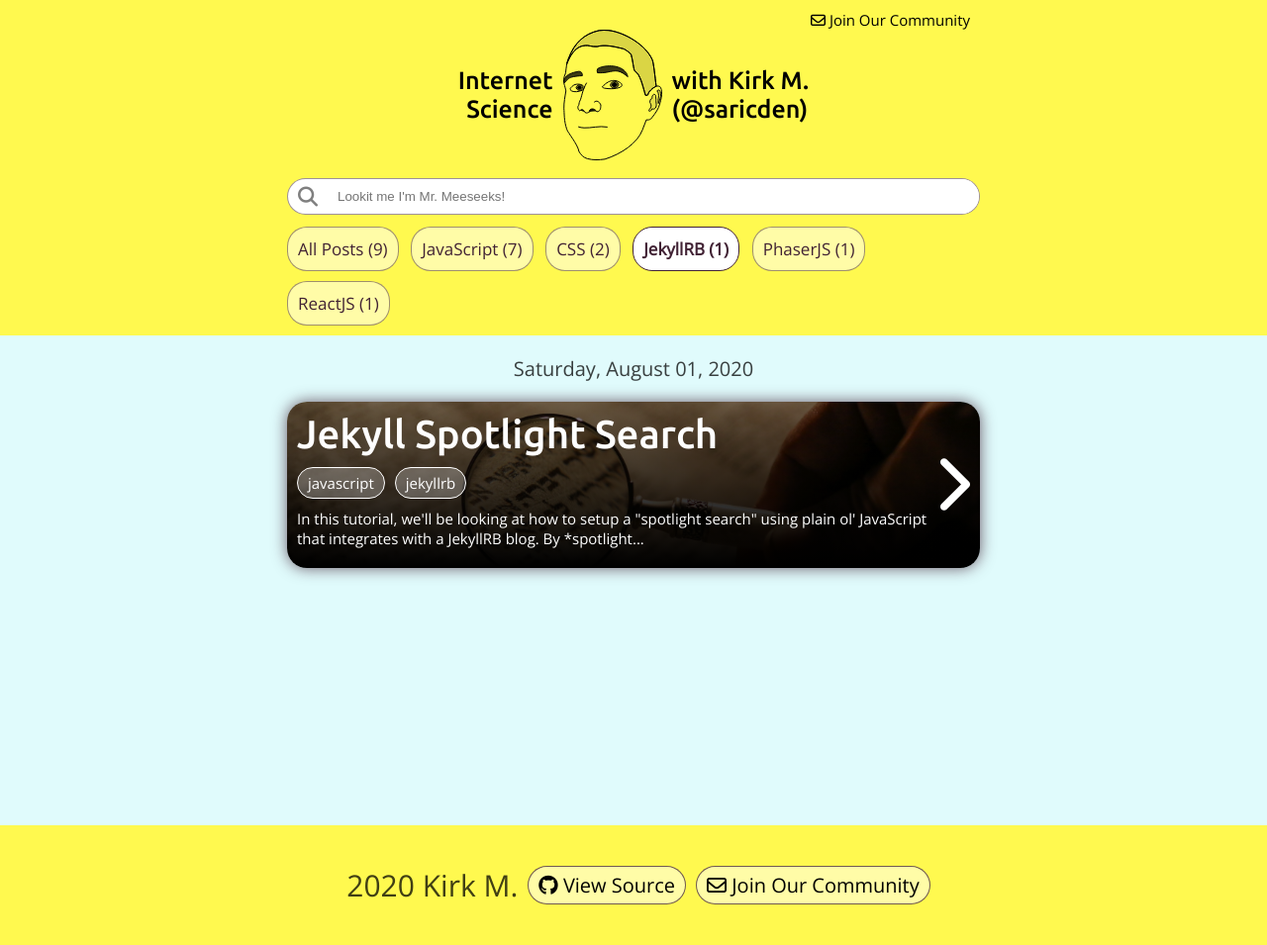
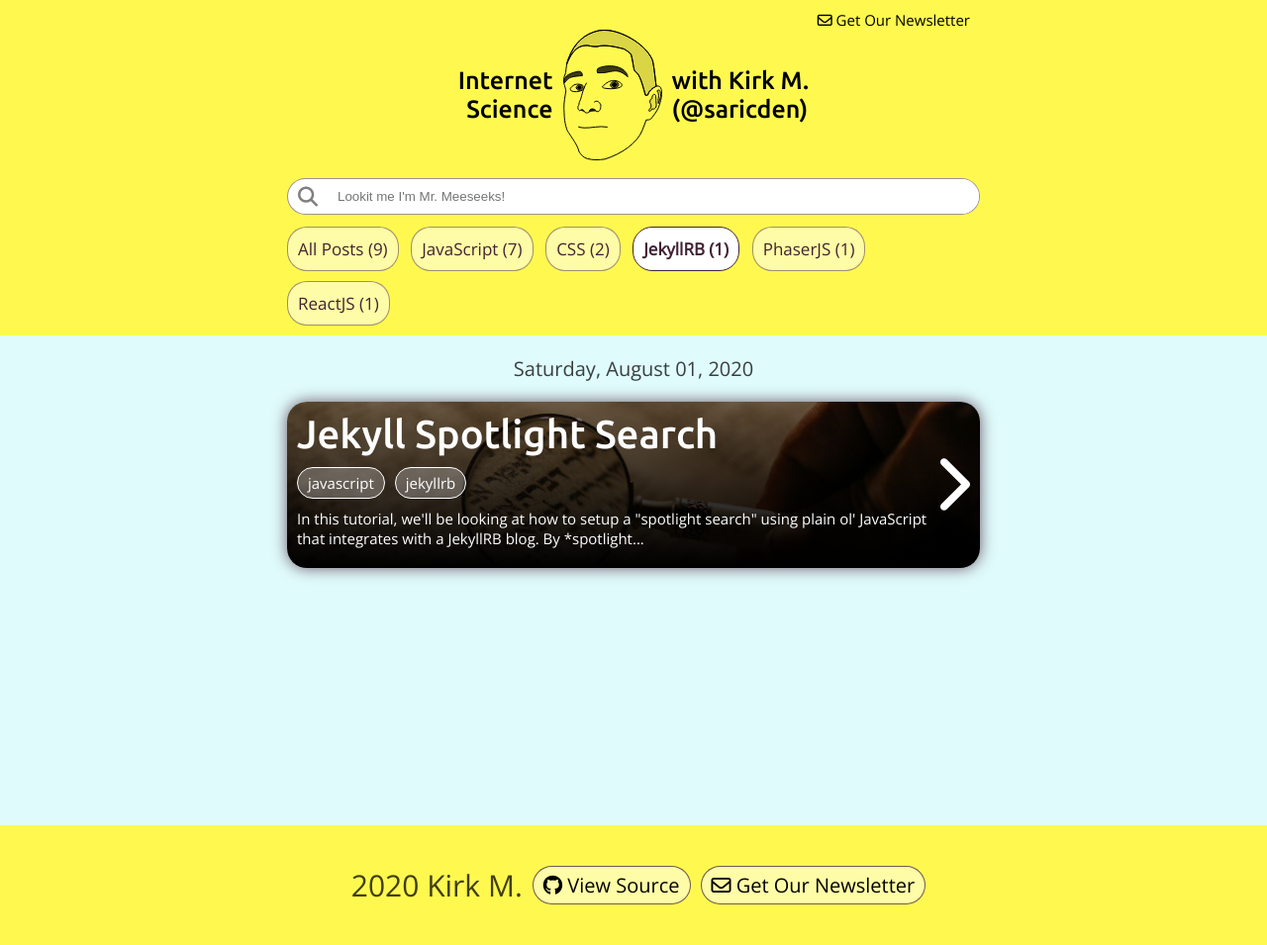
Before and after one commit to saricden/saricden.github.io, a Jekyll site: the page built from _posts/lists/2020-08-01-jekyllrb.md, in a window 1280 px wide. Shown: the whole page at 99% size. Built offline with Jekyll 4.4.1, drawn with Linux system fonts in a browser that asks for light colours; nearby versions of some CDN libraries.

Commit message:
Changes verbage on subscribe buttons + dialog.

```diff
--- a/_layouts/default.html
+++ b/_layouts/default.html
@@ -41,7 +41,7 @@
     <div class="join-community">
       <a href="" class="join-btn">
         <i class="fa fa-envelope-o"></i>
-        Join Our Community
+        Get Our Newsletter
       </a>
     </div>
 
@@ -64,20 +64,19 @@
     </a>
     <a href="" class="join-btn">
       <i class="fa fa-envelope-o"></i>
-      Join Our Community
+      Get Our Newsletter
     </a>
   </footer>
 
   <div class="modal open-haven">
     <div>
       <header>
-        <i class="fab fa-discord"></i>
-        Join Open Haven on Discord
+        <i class="fa fa-envelope-o"></i>
+        Get Our Newsletter
       </header>
       <p>
-        Open Haven is our online community of creators, movers, and shakers. We'd love you to be apart of it. Submit the form below with a valid email address to receive your very own invite link.
+        Get the Internet Science newsletter! Join our mailing list if you're interested in hearing the latest in what Internet Science has to offer! We'll never send you spam or sell your info. You are able to unsubscribe at any time.
       </p>
-      <p>Upon submitting your email address you will be redirected to Mailchimp. Close that tab to come back here, and you should receive an email with your Discord link shortly. :)</p>
       <form action="https://github.us17.list-manage.com/subscribe/post?u=5eac6f505e3e8035a92ed873b&amp;id=9977d2de2d" method="post" target="_blank">
         <div class="control">
           <label>Your Email</label>
@@ -89,7 +88,7 @@
         <div class="btn-control">
           <button type="submit" name="subscribe">
             <i class="fa fa-check"></i>
-            Join Open Haven
+            Subscribe to Internet Science
           </button>
           <a href="" class="close-ohm">Maybe another time...</a>
         </div>
```
